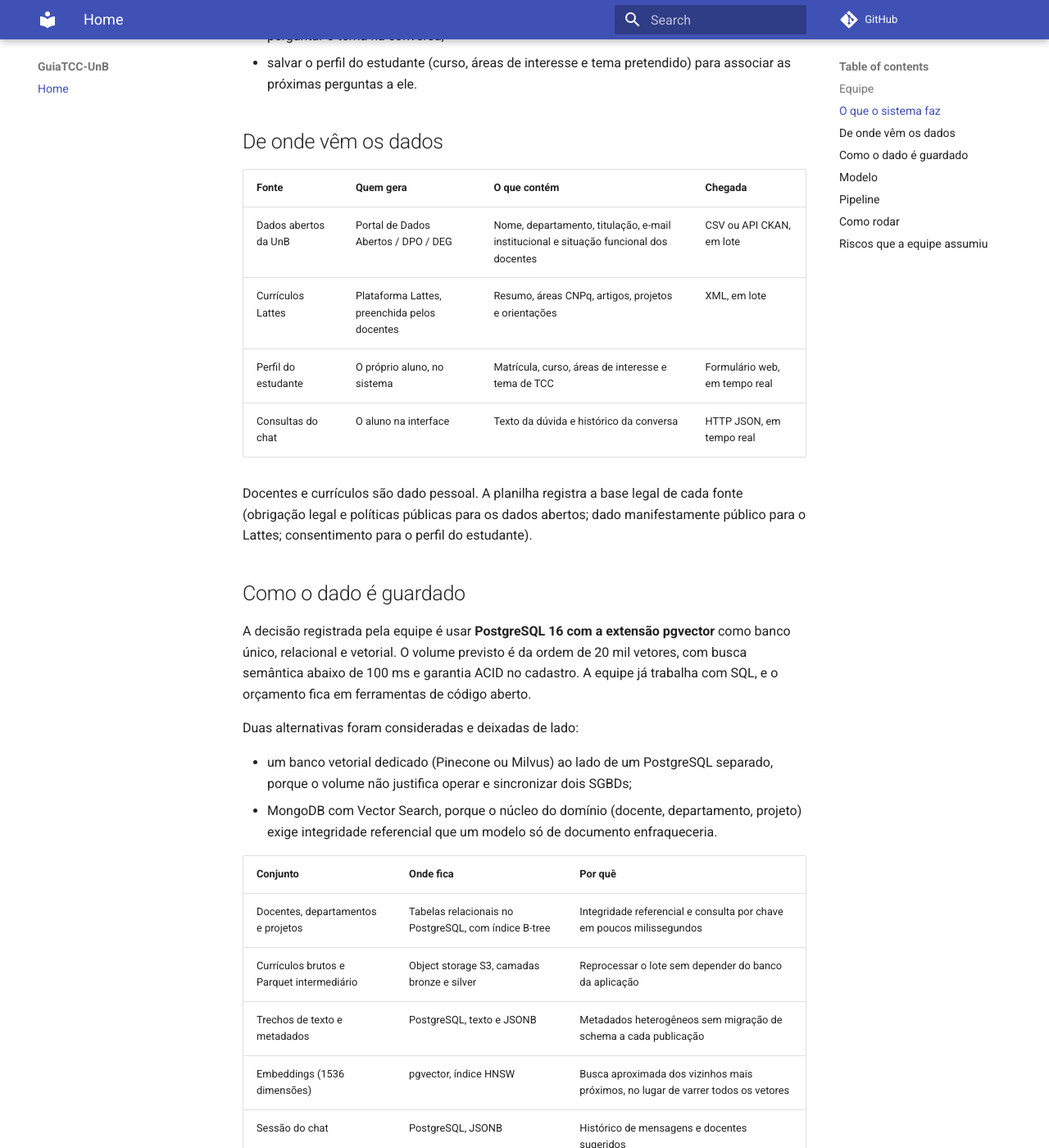
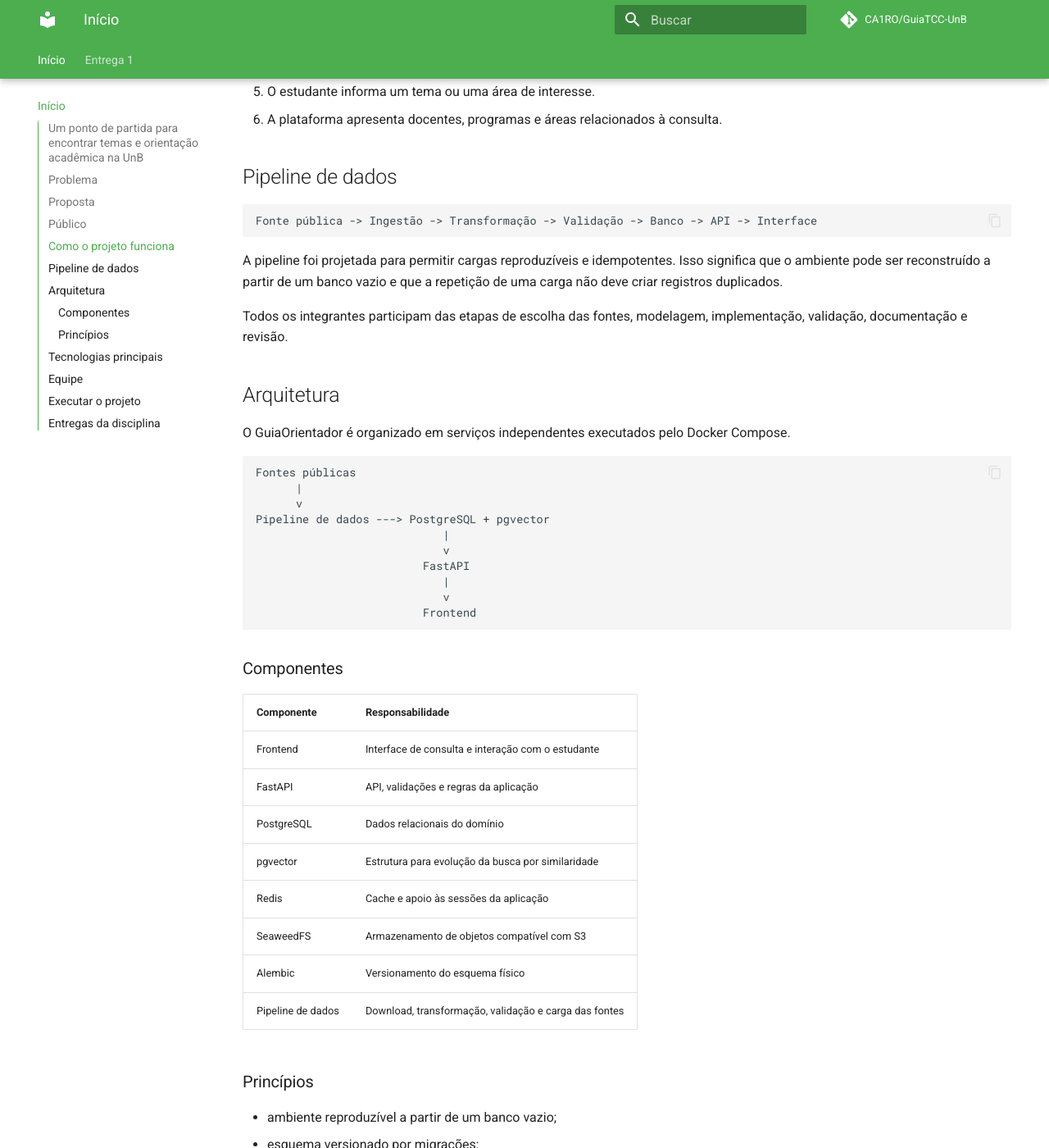
Before and after one commit to CA1RO/GuiaTCC-UnB, an MkDocs documentation site: the page built from docs/index.md, in a window 1280 px wide and 1400 px high, scrolled down 1268 px. Shown: the whole window at 82% size. Built offline with MkDocs 1.6.1 and Material for MkDocs 9.7.7, drawn with Linux system fonts in a browser that asks for light colours; comment, search, counter and statistics services are not loaded; some of the changed text lies outside the part shown.

Commit message:
docs: publicar documentação da E1 com MkDocs

````diff
--- a/docs/index.md
+++ b/docs/index.md
@@ -1,10 +1,100 @@
 # GuiaOrientador-UnB
 
-Sistema para ajudar alunos da Universidade de Brasília a encontrar temas e orientadores de TCC e monografia. A dor que ele trata é a assimetria de informação no campus: o estudante muitas vezes não sabe quais docentes pesquisam a área dele, inclusive em outros departamentos, nem se esses docentes têm projetos ativos. O resultado costuma ser uma escolha tardia ou desorientada.
+## Um ponto de partida para encontrar temas e orientação acadêmica na UnB
 
-Quem usa são alunos de graduação da UnB, em especial quem está definindo o tema do TCC ou pleiteando bolsa PIBIC/PIBITI.
+O **GuiaOrientador-UnB** é uma plataforma de apoio à escolha de temas e orientadores de trabalhos acadêmicos na Universidade de Brasília. O projeto organiza informações acadêmicas para ajudar estudantes a descobrir docentes, programas e áreas relacionados aos assuntos que pretendem desenvolver.
 
-Disciplina: Sistema de Banco de Dados 2, turma 03, 2026.2.
+## Problema
+
+Estudantes que estão iniciando um TCC, uma monografia ou uma atividade de iniciação científica nem sempre sabem quais docentes atuam na área que desejam pesquisar. As informações existem, mas costumam estar distribuídas entre departamentos, programas de pós-graduação, currículos e portais institucionais.
+
+Essa dispersão faz com que a escolha de um tema ou orientador dependa, muitas vezes, do conhecimento informal sobre quem pesquisa determinado assunto dentro da universidade.
+
+## Proposta
+
+O GuiaOrientador reúne e estrutura dados acadêmicos públicos para aproximar três elementos:
+
+1. o tema ou a área de interesse do estudante;
+2. os docentes que atuam em áreas relacionadas;
+3. os programas e contextos acadêmicos nos quais esses docentes trabalham.
+
+O objetivo é oferecer um ponto de partida confiável para que a busca por orientação seja mais informada, reproduzível e menos dependente de contatos prévios dentro da universidade.
+
+## Público
+
+O público principal são estudantes da UnB que estejam:
+
+- definindo um tema de TCC ou monografia;
+- procurando orientação acadêmica;
+- buscando oportunidades de PIBIC ou PIBITI;
+- explorando áreas de pesquisa fora do próprio departamento.
+
+## Como o projeto funciona
+
+1. Dados acadêmicos públicos são obtidos de fontes oficiais.
+2. A pipeline seleciona os campos necessários, normaliza os registros e evita duplicações.
+3. As informações são armazenadas em um banco relacional versionado por migrações.
+4. A API disponibiliza os dados para a interface e para os módulos de busca.
+5. O estudante informa um tema ou uma área de interesse.
+6. A plataforma apresenta docentes, programas e áreas relacionados à consulta.
+
+## Pipeline de dados
+
+```text
+Fonte pública -> Ingestão -> Transformação -> Validação -> Banco -> API -> Interface
+```
+
+A pipeline foi projetada para permitir cargas reproduzíveis e idempotentes. Isso significa que o ambiente pode ser reconstruído a partir de um banco vazio e que a repetição de uma carga não deve criar registros duplicados.
+
+Todos os integrantes participam das etapas de escolha das fontes, modelagem, implementação, validação, documentação e revisão.
+
+## Arquitetura
+
+O GuiaOrientador é organizado em serviços independentes executados pelo Docker Compose.
+
+```text
+Fontes públicas
+      |
+      v
+Pipeline de dados ---> PostgreSQL + pgvector
+                            |
+                            v
+                         FastAPI
+                            |
+                            v
+                         Frontend
+```
+
+### Componentes
+
+| Componente | Responsabilidade |
+| --- | --- |
+| Frontend | Interface de consulta e interação com o estudante |
+| FastAPI | API, validações e regras da aplicação |
+| PostgreSQL | Dados relacionais do domínio |
+| pgvector | Estrutura para evolução da busca por similaridade |
+| Redis | Cache e apoio às sessões da aplicação |
+| SeaweedFS | Armazenamento de objetos compatível com S3 |
+| Alembic | Versionamento do esquema físico |
+| Pipeline de dados | Download, transformação, validação e carga das fontes |
+
+### Princípios
+
+- ambiente reproduzível a partir de um banco vazio;
+- esquema versionado por migrações;
+- carga automática e idempotente;
+- separação entre fonte pública, banco e aplicação;
+- documentação coerente com o comportamento executável do repositório.
+
+## Tecnologias principais
+
+- Python e FastAPI;
+- PostgreSQL e pgvector;
+- Alembic;
+- Redis;
+- SeaweedFS;
+- Docker Compose;
+- MkDocs Material.
 
 ## Equipe
 
@@ -18,113 +108,22 @@ Disciplina: Sistema de Banco de Dados 2, turma 03, 2026.2.
 | Bruna                             | Integrante                                              |
 | Lais                              | Integrante                                              |
 
-Os papéis acima são os que a planilha de acompanhamento registra. Caetano Santos Lucio responde pela ingestão dos dados abertos e dos currículos Lattes, pela limpeza cadastral, pela geração de embeddings e pela inferência em tempo real.
+## Executar o projeto
 
-## O que o sistema faz
-
-O aluno descreve um tema em linguagem natural, por exemplo “processamento de linguagem natural” ou “visão computacional”. O GuiaOrientador cruza essa pergunta com o cadastro de docentes, os projetos de pesquisa e os trechos dos currículos, e devolve orientadores próximos daquele assunto.
-
-Na interface em `http://localhost:8000` dá para:
-
-- buscar docente por nome ou departamento;
-- abrir o perfil, com titulação, e-mail e projetos;
-- perguntar o tema na conversa;
-- salvar o perfil do estudante (curso, áreas de interesse e tema pretendido) para associar as próximas perguntas a ele.
-
-## De onde vêm os dados
-
-| Fonte                | Quem gera                                    | O que contém                                                                          | Chegada                       |
-| -------------------- | -------------------------------------------- | ------------------------------------------------------------------------------------- | ----------------------------- |
-| Dados abertos da UnB | Portal de Dados Abertos / DPO / DEG          | Nome, departamento, titulação, e-mail institucional e situação funcional dos docentes | CSV ou API CKAN, em lote      |
-| Currículos Lattes    | Plataforma Lattes, preenchida pelos docentes | Resumo, áreas CNPq, artigos, projetos e orientações                                   | XML, em lote                  |
-| Perfil do estudante  | O próprio aluno, no sistema                  | Matrícula, curso, áreas de interesse e tema de TCC                                    | Formulário web, em tempo real |
-| Consultas do chat    | O aluno na interface                         | Texto da dúvida e histórico da conversa                                               | HTTP JSON, em tempo real      |
-
-Docentes e currículos são dado pessoal. A planilha registra a base legal de cada fonte (obrigação legal e políticas públicas para os dados abertos; dado manifestamente público para o Lattes; consentimento para o perfil do estudante).
-
-## Como o dado é guardado
-
-A decisão registrada pela equipe é usar **PostgreSQL 16 com a extensão pgvector** como banco único, relacional e vetorial. O volume previsto é da ordem de 20 mil vetores, com busca semântica abaixo de 100 ms e garantia ACID no cadastro. A equipe já trabalha com SQL, e o orçamento fica em ferramentas de código aberto.
-
-Duas alternativas foram consideradas e deixadas de lado:
-
-- um banco vetorial dedicado (Pinecone ou Milvus) ao lado de um PostgreSQL separado, porque o volume não justifica operar e sincronizar dois SGBDs;
-- MongoDB com Vector Search, porque o núcleo do domínio (docente, departamento, projeto) exige integridade referencial que um modelo só de documento enfraqueceria.
-
-| Conjunto                                  | Onde fica                                            | Por quê                                                                          |
-| ----------------------------------------- | ---------------------------------------------------- | -------------------------------------------------------------------------------- |
-| Docentes, departamentos e projetos        | Tabelas relacionais no PostgreSQL, com índice B-tree | Integridade referencial e consulta por chave em poucos milissegundos             |
-| Currículos brutos e Parquet intermediário | Object storage S3, camadas bronze e silver           | Reprocessar o lote sem depender do banco da aplicação                            |
-| Trechos de texto e metadados              | PostgreSQL, texto e JSONB                            | Metadados heterogêneos sem migração de schema a cada publicação                  |
-| Embeddings (1536 dimensões)               | pgvector, índice HNSW                                | Busca aproximada dos vizinhos mais próximos, no lugar de varrer todos os vetores |
-| Sessão do chat                            | PostgreSQL, JSONB                                    | Histórico de mensagens e docentes sugeridos                                      |
-| Cache de prompts e sessões                | Redis                                                | Evitar chamar o modelo de embedding de novo para a mesma pergunta                |
-
-O desenho original da planilha previa MinIO como data lake. As imagens públicas do MinIO deixaram de poder ser baixadas sem login. O projeto sobe o **SeaweedFS** no lugar, falando o mesmo protocolo S3. O cliente da aplicação não muda.
-
-## Modelo
-
-| Entidade            | Representa                                    | Modelo                   |
-| ------------------- | --------------------------------------------- | ------------------------ |
-| Docente             | Professor disponível para orientação          | Relacional, normalizado  |
-| Projeto de pesquisa | Linha temática ou produção do docente         | Relacional, normalizado  |
-| Chunk vetorial      | Trecho de resumo ou publicação, com embedding | Vetorial, desnormalizado |
-| Sessão de interação | Pergunta do aluno, resposta e feedback        | Documento (JSONB)        |
-| Estudante           | Perfil de quem está buscando orientador       | Relacional               |
-
-As perguntas que o sistema precisa responder:
-
-1. Quais orientadores de um departamento pesquisam um tema descrito em linguagem natural? Busca vetorial com filtro relacional, cerca de 1.500 vezes por dia, na tela de busca e no chat.
-2. Quais projetos ativos um docente coordena? Junção por chave, cerca de 800 vezes por dia, na página do perfil.
-3. Quantas recomendações foram feitas por departamento no semestre, e qual a nota média de feedback? Agregação SQL, cerca de 30 vezes por dia, no relatório da coordenação.
-
-## Pipeline
-
-O dado acadêmico muda devagar, então a carga é semanal e em lote. Só a conversa com o aluno é contínua.
-
-1. **Ingestão (domingo, 02h).** Baixa dados abertos da UnB e XML do Lattes e grava a camada bronze, imutável.
-2. **Limpeza (domingo, 04h).** Extrai o XML, normaliza nomes, tira HTML e deduplica artigos entre coautores. Sai Parquet na camada silver e as tabelas relacionais.
-3. **Embeddings (domingo, 06h).** Corta o texto em janelas de 512 tokens com sobreposição de 64, gera vetores de 1536 dimensões e grava `chunk_vetorial`.
-4. **Conversa, sob demanda.** Gera o embedding da pergunta, busca os 5 trechos mais próximos, monta o contexto e registra a sessão. O cache fica no Redis.
-
-Se a chave da OpenAI não estiver configurada, a interface e o cadastro funcionam, mas a busca semântica ainda não gera os vetores nem a resposta do modelo.
-
-## Como rodar
-
-Requisitos: Docker e Docker Compose.
+Requisitos: Docker com Docker Compose e acesso à internet.
 
 ```bash
 cp .env.example .env
-docker compose up -d
+docker compose up --build
 ```
 
-Abra http://localhost:8000.
+Depois da inicialização:
 
-| Serviço             | Endereço                   |
-| ------------------- | -------------------------- |
-| Interface e API     | http://localhost:8000      |
-| Documentação da API | http://localhost:8000/docs |
-| PostgreSQL          | localhost:5432             |
-| Redis               | localhost:6379             |
-| S3 (SeaweedFS)      | http://localhost:8333      |
+- aplicação: <http://localhost:8000>;
+- documentação da API: <http://localhost:8000/docs>.
 
-Para carregar departamentos, docentes e projetos de exemplo:
+## Entregas da disciplina
 
-```bash
-docker compose exec api python -m scripts.seed_dados_exemplo
-```
+Os requisitos, medições e decisões específicas de cada entrega ficam separados da apresentação geral do projeto. A aba **Entrega 1** reúne a documentação da fonte pública, do esquema físico, das migrações, da carga e da decisão de modelagem.
 
-Esse comando vale uma vez. Nomes de departamento e IDs Lattes são únicos, então uma segunda execução falha.
-
-Para ativar embeddings e a resposta do chat, preencha `OPENAI_API_KEY` no `.env` e suba de novo:
-
-```bash
-docker compose up -d
-```
-
-## Riscos que a equipe assumiu
-
-- A extração do Lattes pode cair por limite de taxa ou mudança de layout. A mitigação é guardar o bruto imutável e só promover um lote que passe na validação.
-- XML heterogêneo gera docente duplicado. A chave estável é o ID Lattes; o que não fecha vai para uma fila de rejeição.
-- O índice HNSW pode estourar a memória se a base crescer sem particionar. A decisão deve ser reaberta se passar de 500 mil vetores ou se a latência P99 da busca passar de 200 ms.
-- Cota ou indisponibilidade do provedor de embeddings derruba o chat. O Redis guarda perguntas repetidas, e a busca relacional cobre o caso em que o modelo externo não responde.
+O código-fonte está disponível no [repositório do projeto](https://github.com/CA1RO/GuiaTCC-UnB).
--- a/mkdocs.yml
+++ b/mkdocs.yml
@@ -1,13 +1,39 @@
-site_name: GuiaTCC-UnB
-site_description: Assistente de TCCs para alunos da UnB
+site_name: GuiaOrientador-UnB
+site_description: Documentação da entrega E1 de Sistemas de Banco de Dados 2
 site_url: https://ca1ro.github.io/GuiaTCC-UnB/
+repo_url: https://github.com/CA1RO/GuiaTCC-UnB
+repo_name: CA1RO/GuiaTCC-UnB
+edit_uri: edit/main/docs/
 
-repo_url: https://github.com/CA1RO/GuiaTCC-UnB
-#edit_uri:
+theme:
+  name: material
+  language: pt-BR
+  favicon: favicon.svg
+  palette:
+    primary: green
+    accent: amber
+  features:
+    - navigation.tabs
+    - navigation.tabs.sticky
+    - navigation.sections
+    - navigation.indexes
+    - navigation.top
+    - toc.integrate
+    - content.code.copy
 
-### Build settings ###
-
-theme: material
+markdown_extensions:
+  - admonition
+  - attr_list
+  - tables
 
 nav:
-  - Home: index.md
+  - Início: index.md
+  - Entrega 1:
+      - Visão da entrega: e1/index.md
+      - Domínio e pergunta: e1/01-dominio-e-pergunta.md
+      - Esquema e migrações: e1/02-esquema-e-migracoes.md
+      - Carga reproduzível: e1/03-carga-reprodutivel.md
+      - Volume: e1/04-volume.md
+      - Caracterização da carga: e1/05-caracterizacao-da-carga.md
+      - Histórico da origem: e1/06-historico-da-origem.md
+      - ADR 0001: adr/0001-modelar-docentes-e-programas-capes.md
--- /dev/null
+++ b/requirements-docs.txt
@@ -0,0 +1 @@
+mkdocs-material==9.*
````
Also changed, not shown: README.md (+53 -97 lines), docs/adr/0001-modelar-docentes-e-programas-capes.md (added, +103 -0 lines), docs/e1/01-dominio-e-pergunta.md (added, +17 -0 lines), docs/e1/02-esquema-e-migracoes.md (added, +40 -0 lines), docs/e1/03-carga-reprodutivel.md (added, +47 -0 lines), docs/e1/04-volume.md (added, +26 -0 lines), docs/e1/05-caracterizacao-da-carga.md (added, +22 -0 lines), docs/e1/06-historico-da-origem.md (added, +23 -0 lines), docs/e1/index.md (added, +27 -0 lines), docs/favicon.svg (added), 2 other files.
